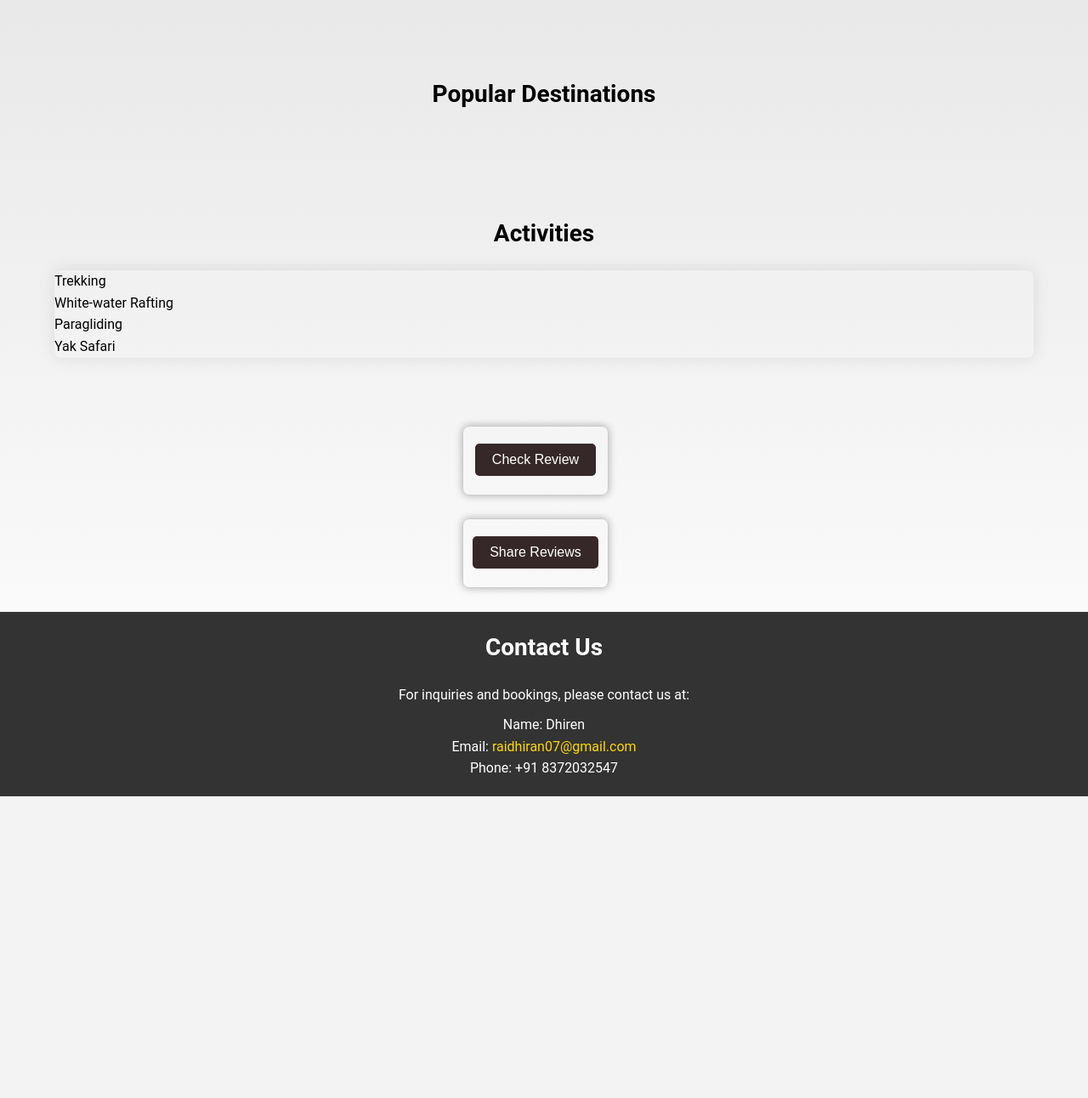
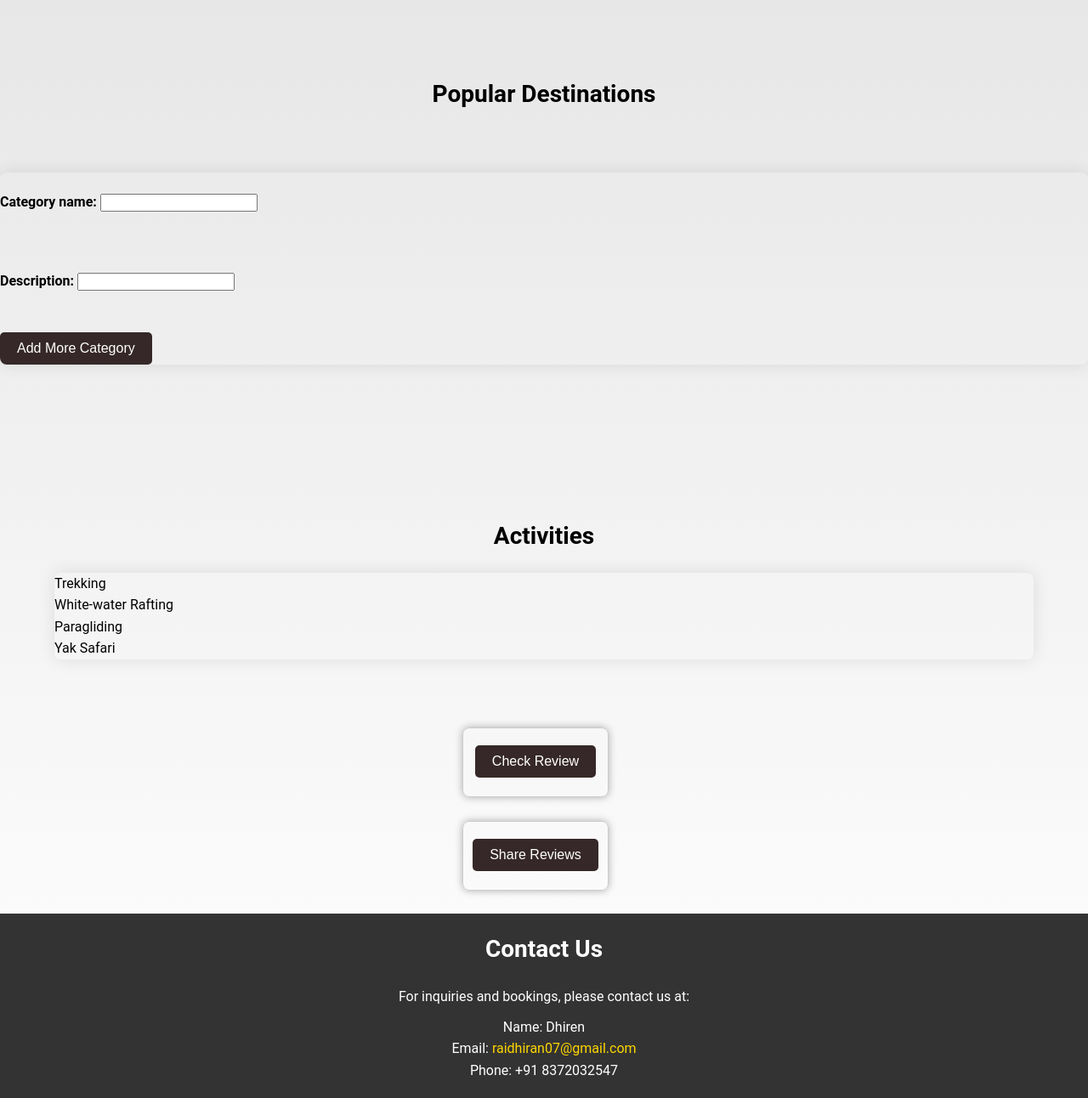
Before and after one commit to Nishantrde/skrider, a Django app: page /cp120 in a window 1280 px wide. Shown: the part 355-1647 px from the top of the page at 85% size. Before the commit the page ends 1292 px from the top, so only its background shows below. Run offline with Django 5.2, Linux system fonts and the light colour scheme; data that the repository does not hold is empty; parts of the project's set-up code (start-up, migrations or seed data) failed here and were passed over.

Commit message:
Initial Commit

```diff
--- a/mainapp/templates/admin_control.html
+++ b/mainapp/templates/admin_control.html
@@ -58,7 +58,7 @@
         {% endfor %}
 
     </div>
-    <!-- <form action="" method="post">
+    <form action="" method="post">
         <section id="destination">
             <div class="destination">
                 {% csrf_token %}
@@ -68,7 +68,7 @@
             </div>
         </section>
 
-    </form> -->
+    </form>
 
 </section>
 
--- a/mainapp/views.py
+++ b/mainapp/views.py
@@ -43,22 +43,25 @@ def login_page(request):
     return render(request, "login.html")
 
 def admin_control(request):
-
     if request.method == "POST":
         if request.POST.get("add_category"):
             admin_category = request.POST.get("add_category")
             admin_description = request.POST.get("description")
             obj1 = Webcontent(heading = admin_category, description = admin_description)
-            obj2 = Galery(title = admin_category, category = admin_category)
+            obj2 = Galery(title = admin_category, category = admin_category, description = admin_description)
             obj1.save()
             obj2.save()
 
         if request.POST.get("category"):
-            print(request.POST.get("category"))
             admin_title = request.POST.get("category")
             admin_image = request.FILES.get('image')
+            obj1 = Webcontent.objects.filter(heading = admin_title)
             Galery.objects.filter(image=None).delete()
-            obj = Galery(title = admin_title, category = admin_title, image = admin_image)
+            if obj1:
+                des = obj1[0].description
+            else:
+                des = ""
+            obj = Galery(title = admin_title, category = admin_title, image = admin_image, description = des)
             obj.save()
 
     headings = Webcontent.objects.all()
```
